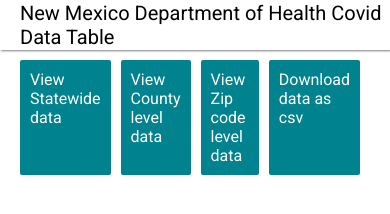
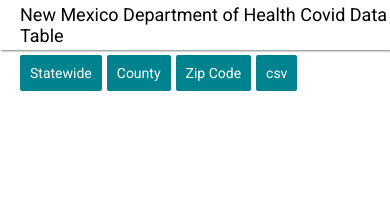
Before and after one commit to russbiggs/nmdoh-data, a website built with webpack: page index.html in a window 390 px wide. Built offline with nearby package versions, Linux system fonts and the light colour scheme; no server answers; what simple-datatables would draw is missing.

Commit message:
mobile styles

```diff
--- a/index.html
+++ b/index.html
@@ -26,6 +26,7 @@
         .header {
             display: flex;
             width:100%;
+            max-width: 100%;
             height: 50px;
             z-index: 999;
             box-shadow: grey 1px 1px 2px;
@@ -56,6 +57,15 @@
             border-radius: 2px;
         }
 
+        .btn > .desktop-label {
+            display:block;
+
+             }
+
+             .btn > .mobile-label {
+                display:none;
+             }
+
         .download-btn {
             margin-left:auto;
         }
@@ -65,6 +75,7 @@
         }
 
         .container {
+            overflow-x: auto;
             padding: 20px;
             top: 60px;
             margin: 0 auto;
@@ -99,19 +110,35 @@
             background-color: #ddd;
         }
 
+        @media only screen and (max-width: 1000px)  {
 
+            .title {
+                font-size:18px;
+            }
 
+            .btn {
+                margin: 5px 5px 0 0;
+                font-size:14px;
+             }
 
+             .btn > .desktop-label {
+                display:none;
+             }
+
+             .btn > .mobile-label {
+                display:block;
+             }
+        }
     </style>
 </head>
 <body>
     <header class="header"><div class="title">New Mexico Department of Health Covid Data Table</div></header>
     <section class="actions">
         <div class="actions__container">
-            <div class="btn js-state-btn">View Statewide data</div>
-            <div class="btn js-county-btn">View County level data</div>
-            <div class="btn js-zip-code-btn">View Zip code level data</div>
-            <div class="btn download-btn js-download-btn">Download data as csv</div>
+            <div class="btn js-state-btn"><span class="desktop-label">View Statewide Data</span> <span class="mobile-label">Statewide</span> </div>
+            <div class="btn js-county-btn"><span class="desktop-label">View County level data</span> <span class="mobile-label">County</span></div>
+            <div class="btn js-zip-code-btn"><span class="desktop-label">View Zip code level data</span> <span class="mobile-label">Zip Code</span></div>
+            <div class="btn download-btn js-download-btn"><span class="desktop-label">Download data as csv</span> <span class="mobile-label">csv</span></div>
         </div>
     </section>
     <section class="container">
```
